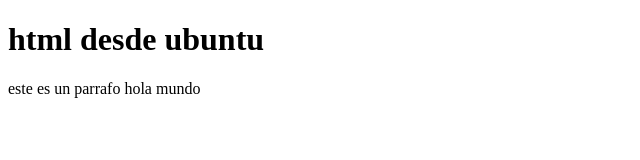
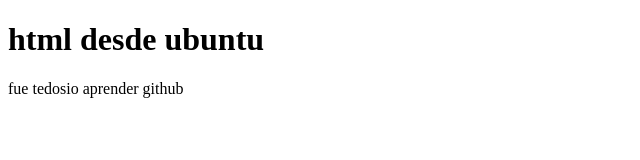
Before and after one commit to rockoldo/proyectoDemoCursoPrework, a plain HTML site: page index.html in a window 1280 px wide. Shown: the full height of the page, 0-640 px from the left. Drawn offline with Linux system fonts and the light colour scheme.

Commit message:
cambios agregados por lo tedosio de github

```diff
--- a/index.html
+++ b/index.html
@@ -6,6 +6,6 @@
     </head>
     <body>
         <h1>html desde ubuntu</h1>
-        <p>este es un parrafo hola mundo</p>
+        <p>fue tedosio aprender github</p>
     </body>
 </html>
```
